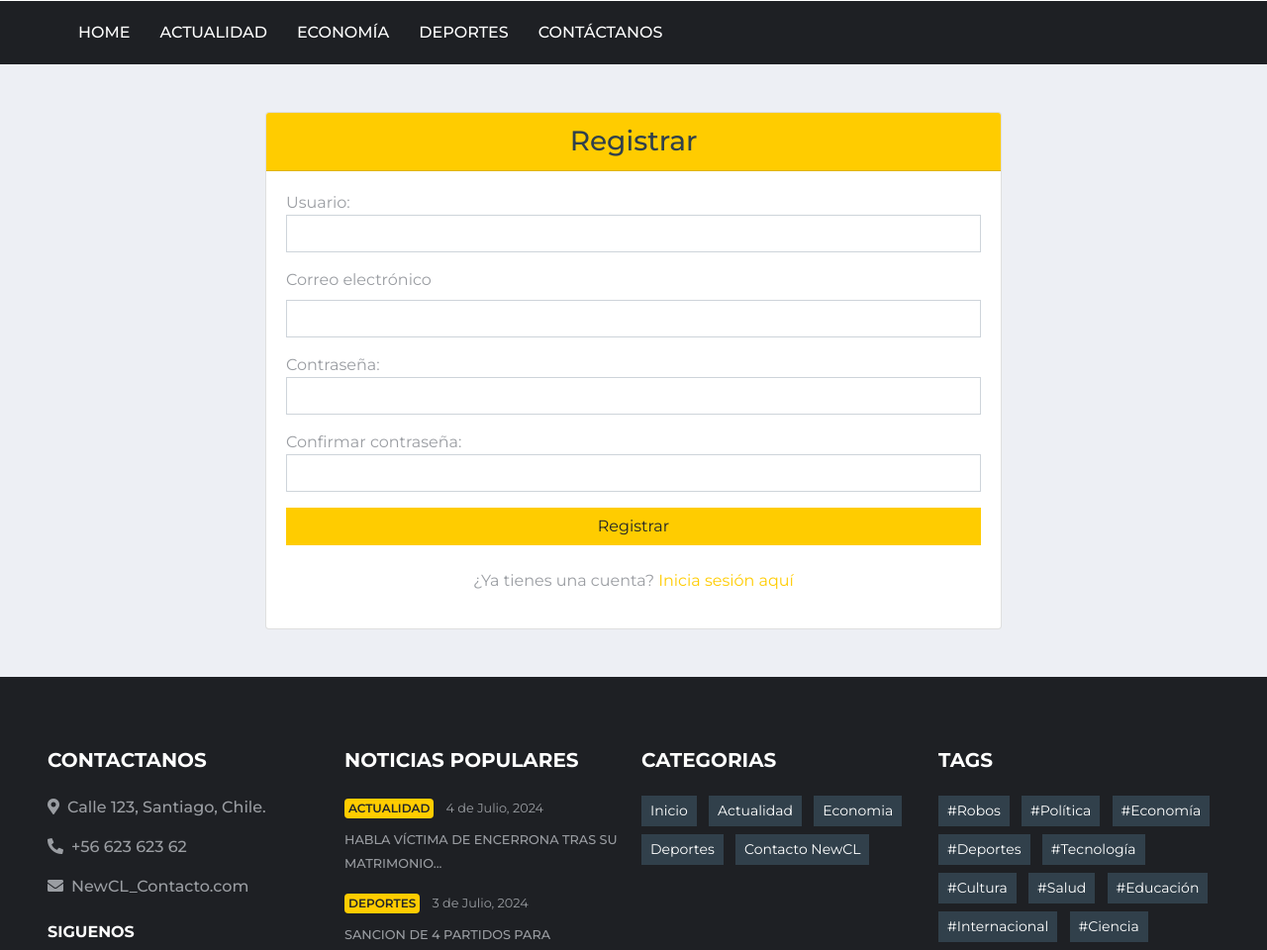
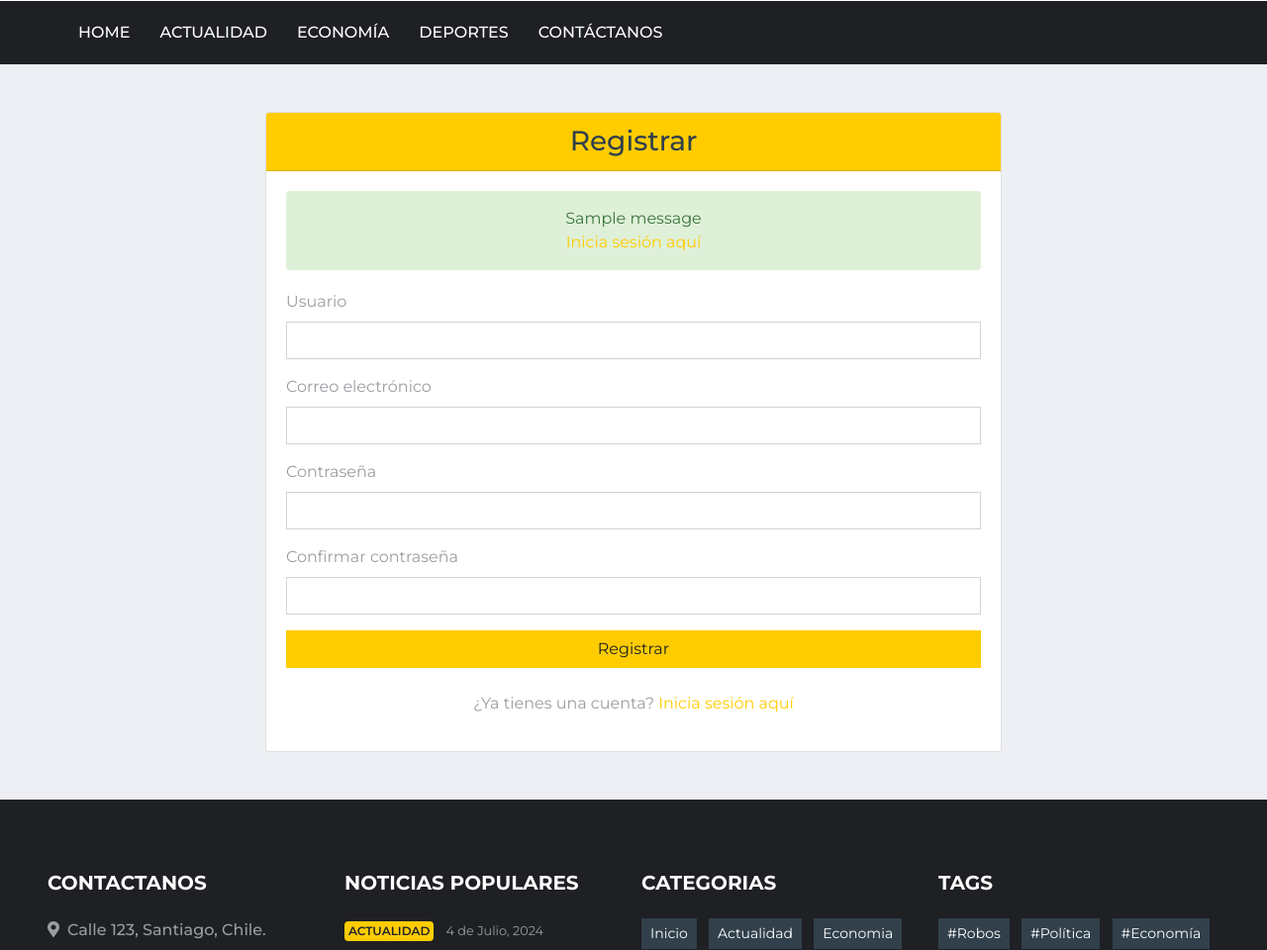
Before and after one commit to NicanorCastro153/Encargo3, a Django app: page /noticia/registrar in a window 1280 px wide. Shown: the part 138-1098 px from the top of the page at 99% size. Run offline with Django 5.2, Linux system fonts and the light colour scheme; one stand-in notice (Sample message) is shown; some libraries are stand-ins or nearby versions.

Commit message:
registro listo

```diff
--- a/Encargo3/noticia/templates/menu/registrar.html
+++ b/Encargo3/noticia/templates/menu/registrar.html
@@ -15,34 +15,36 @@
                 <div class="card-header bg-primary text-black text-center nav-item nav-link h3">Registrar</div>
 
                 <div class="card-body">
+                    {% if messages %}
+                        {% for message in messages %}
+                            <div class="alert text-center" style="color: {% if message.tags == 'error' %}#a94442{% elif message.tags == 'success' %}#3c763d{% endif %}; background-color: {% if message.tags == 'error' %}#f2dede{% elif message.tags == 'success' %}#dff0d8{% endif %}; border-color: {% if message.tags == 'error' %}#ebccd1{% elif message.tags == 'success' %}#d6e9c6{% endif %}; padding: 15px; margin-bottom: 20px; border: 1px solid transparent; border-radius: 4px;">
+                                {{ message }}
+                                {% if message.tags == 'success' %}
+                                    <br>
+                                    <a href="{% url 'Iniciar_sesion' %}">Inicia sesión aquí</a>
+                                {% endif %}
+                            </div>
+                        {% endfor %}
+                    {% endif %}
                     <form method="POST" action="{% url 'registrar' %}">
                         {% csrf_token %}
                         <div class="form-group">
-
-                            Usuario:<input type="text" class="form-control" name="username">
+                            <label for="username">Usuario</label>
+                            <input type="text" class="form-control" name="username">
                         </div>
                         <div class="form-group">
                             <label for="email">Correo electrónico</label>
-                            <input type="email" class="form-control" name="email" >
+                            <input type="email" class="form-control" name="email">
                         </div>
                         <div class="form-group">
-
-                            Contraseña:<input type="password" class="form-control"  name="password1" >
+                            <label for="password1">Contraseña</label>
+                            <input type="password" class="form-control" name="password1">
                         </div>
-
                         <div class="form-group">
-
-                            Confirmar contraseña:<input type="password" class="form-control"  name="password2" >
+                            <label for="password2">Confirmar contraseña</label>
+                            <input type="password" class="form-control" name="password2">
                         </div>
                         <button type="submit" class="btn btn-primary btn-block d-flex justify-content-center align-items-center">Registrar</button>
-
-                        {% if Error %}
-                            <h3>  {{Error}}      </h3>
-                        {% endif %}
-
-
-
-
                     </form>
                     <br/>
                     <div class="login-link">
--- a/Encargo3/noticia/views.py
+++ b/Encargo3/noticia/views.py
@@ -149,25 +149,24 @@ def contactanos(request):
 
 
 def registrar(request):
-    if request.method=='GET':
-        return render(request,"menu/registrar.html",{'form':UserCreationForm})
+    if request.method == 'GET':
+        return render(request, "menu/registrar.html", {'form': UserCreationForm()})
     else:
-        if request.POST["password1"]!= request.POST["password2"]:
-            return render(request, 'menu/registrar.html',{'form':UserCreationForm,'Error':"las contraseñas no coinciden" })
+        if request.POST["password1"] != request.POST["password2"]:
+            messages.error(request, "Las contraseñas no coinciden")
+            return render(request, 'menu/registrar.html', {'form': UserCreationForm()})
         else:
-            email= request.POST.get("email")
+            email = request.POST.get("email")
             if User.objects.filter(email=email).exists():
-                print("el correo ya esta registrado")
-                return render(request, 'menu/registrar.html',{'form':UserCreationForm,'Error': "el correo ya esta registrado"})
-
+                messages.error(request, "El correo ya está registrado")
+                return render(request, 'menu/registrar.html', {'form': UserCreationForm()})
             else:
-                name=request.POST["username"]
-                password= request.POST["password1"]
-                user= User.objects.create_user(username=name,password=password,email=email)
+                name = request.POST["username"]
+                password = request.POST["password1"]
+                user = User.objects.create_user(username=name, password=password, email=email)
                 user.save()
-                return render(request, 'menu/registrar.html',{'form':UserCreationForm,'Error': "Usuario Registrado"})
-
-
+                messages.success(request, "Usuario registrado exitosamente")
+                return render(request, 'menu/registrar.html', {'form': UserCreationForm()})
 
 def Iniciar_sesion(request):
     if request.method=='GET':
```
Also changed, not shown: Encargo3/db.sqlite3.
